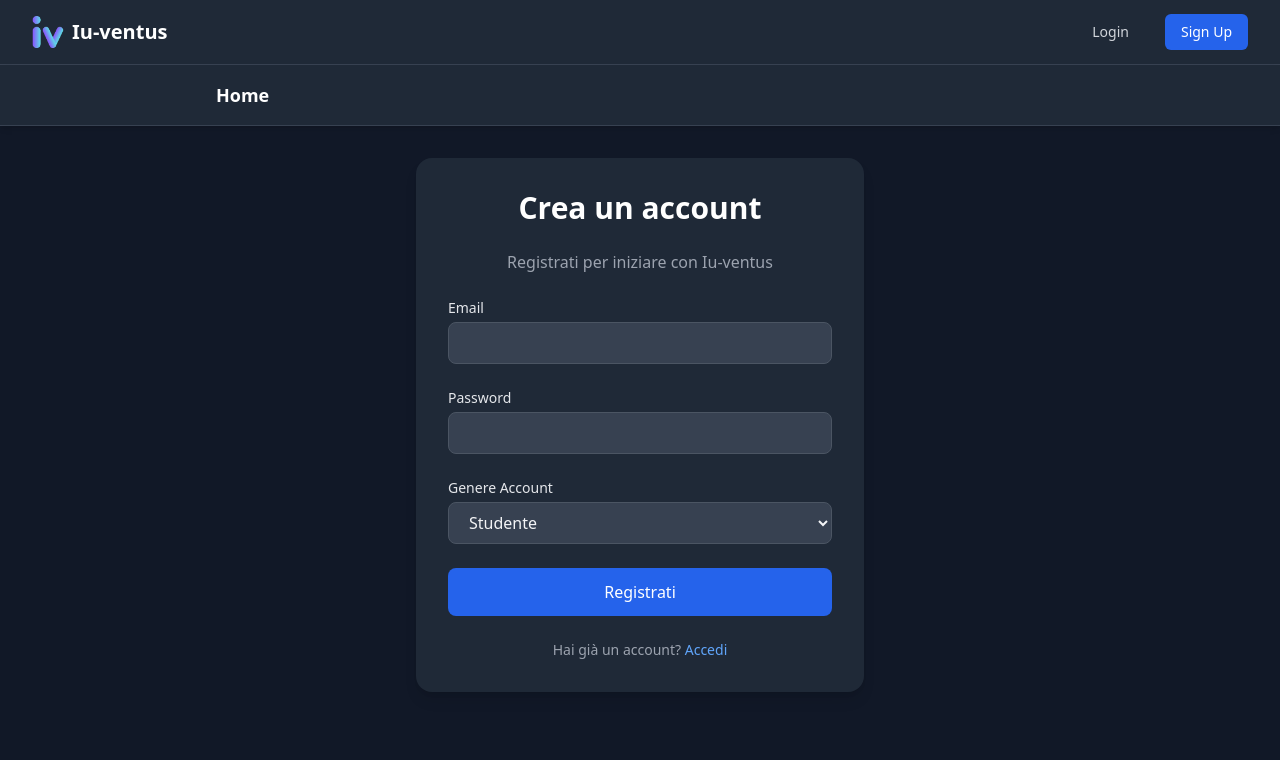
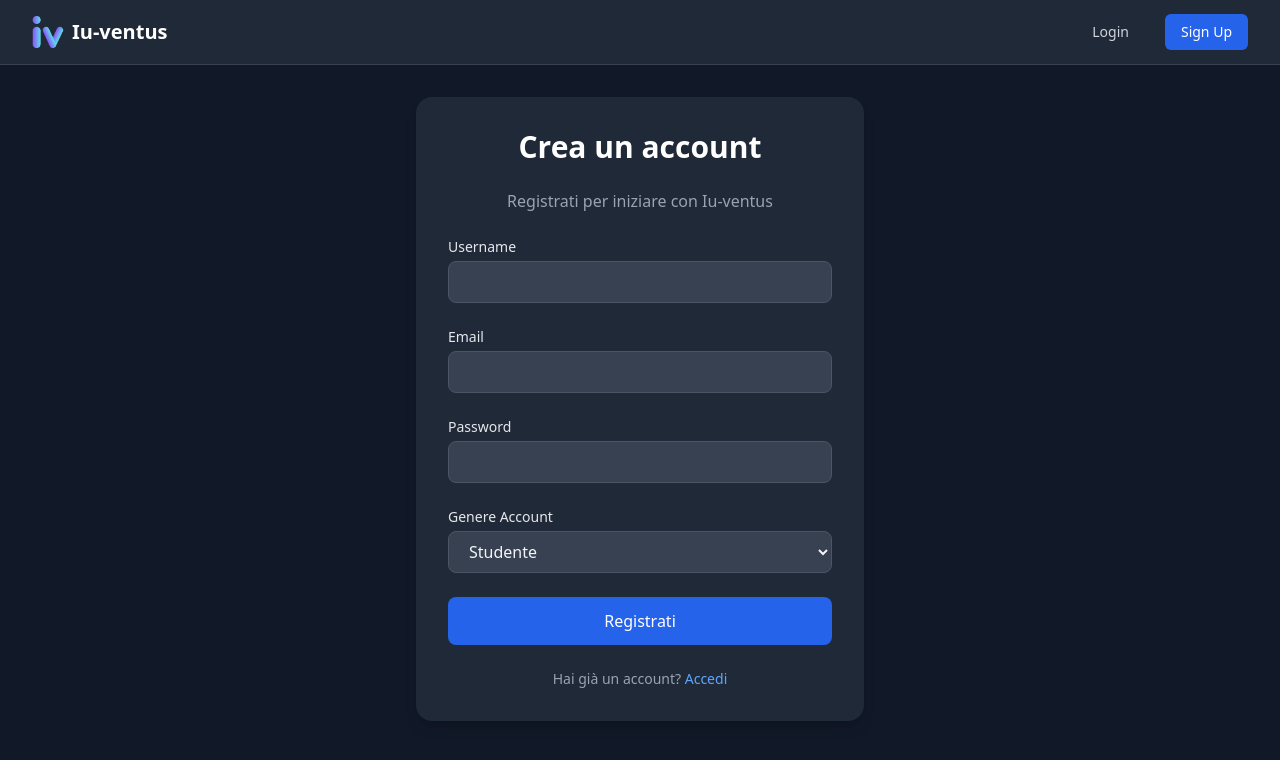
Before and after one commit to Takaso/Iuvenes_Inventus, a Python web app: template templates/signup.html in a window 1280 px wide. Shown: the top 760 px of the page. Run offline with Jinja, Linux system fonts and the light colour scheme; the template is opened without the code that fills it, so the values that code supplies are empty; some libraries are stand-ins or nearby versions.

Commit message:
Update signup.html

```diff
--- a/templates/signup.html
+++ b/templates/signup.html
@@ -1,29 +1,6 @@
 {% extends "base.html" %}
 {% block title %}Iu-ventus | Registrazione{% endblock %}
 {% block content %}
-    <!-- barra di navigazione -->
-    <header class="w-full bg-gray-800 shadow-md border-b border-gray-700">
-        <div class="max-w-4xl mx-auto px-6 py-4 flex items-center space-x-8">
-            <a href="{{ url_for('index') }}"
-                class="text-white font-semibold text-lg hover:text-blue-400 transition">
-                Home
-            </a>
-            {% if "user_id" in session %}
-            <a href="{{ url_for('profile') }}"
-                class="flex items-center text-gray-300 hover:text-white transition">
-                <svg xmlns="http://www.w3.org/2000/svg"
-                    class="h-6 w-6 mr-1"
-                    fill="currentColor"
-                    viewBox="0 0 24 24">
-                    <path d="M12 12c2.209 0 4-1.791 4-4s-1.791-4-4-4-4 1.791-4
-                            4 1.791 4 4 4zm0 2c-2.673 0-8 1.337-8 4v2h16v-2c0-2.663-5.327-4-8-4z"/>
-                </svg>
-                Il tuo profilo
-            </a>
-            {% endif %}
-        </div>
-    </header>
-
     <!-- contenuto registrazione -->
     <main class="flex-grow flex items-center justify-center px-4 py-8">
         <div class="w-full max-w-md p-8 bg-gray-800 rounded-2xl shadow-lg space-y-6">
@@ -31,6 +8,12 @@
             <p class="text-center text-gray-400">Registrati per iniziare con Iu-ventus</p>
 
             <form method="POST" class="space-y-6">
+                <div>
+                    <label for="username" class="block text-sm font-medium text-gray-200">Username</label>
+                    <input id="username" type="text" name="username"
+                        class="mt-1 block w-full px-4 py-2 bg-gray-700 text-gray-100 border border-gray-600 rounded-lg
+                        focus:outline-none focus:ring-2 focus:ring-blue-400" />
+                </div>
                 <div>
                     <label for="email" class="block text-sm font-medium text-gray-200">Email</label>
                     <input id="email" type="email" name="email" required
```
